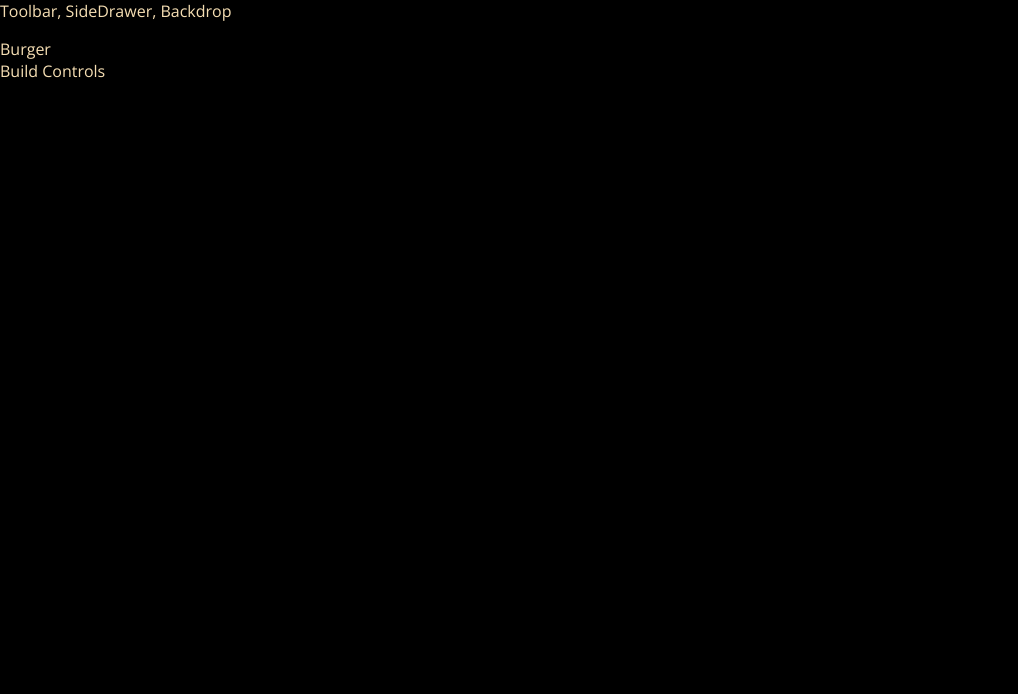
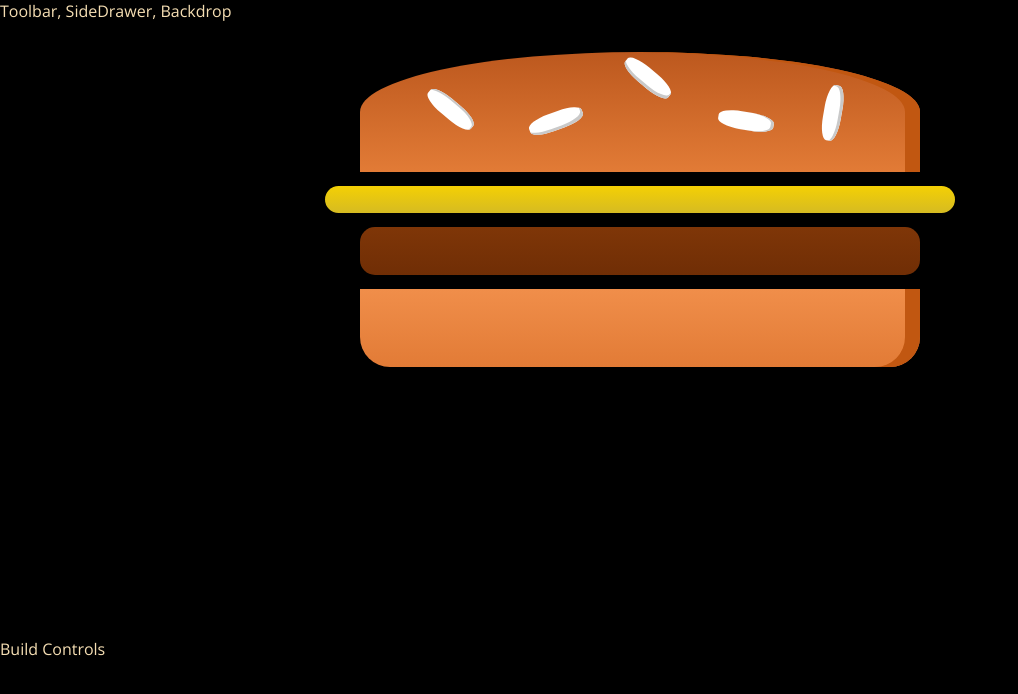
Before and after one commit to BogdanAndrijevski/react-burger-builder, a React app: page / in a window 1280 px wide. Shown: the top 694 px of the page, without its empty margins (0-1018 px from the left). Built offline with nearby package versions, Linux system fonts and the light colour scheme.

Commit message:
Starting the Burger Component

```diff
--- /dev/null
+++ b/src/components/Burger/Burger.css
@@ -0,0 +1,30 @@
+.Burger{
+    width: 100%;
+    margin: auto;
+    height: 250px;
+    /* overflow: scroll; */
+    overflow: auto;
+    text-align: center;
+    font-weight: bold;
+    font-size: 1.2rem;
+}
+
+
+@media(min-width: 500px) and (min-height: 400px){
+    .Burger{
+        width: 350px;
+        height: 300px;
+    }
+}
+@media(min-width: 500px) and (min-height: 401px){
+    .Burger{
+        width: 450px;
+        height: 400px;
+    }
+}
+@media(min-width: 1000px) and (min-height: 700px){
+    .Burger{
+        width: 700px;
+        height: 600px;
+    }
+}
--- a/src/components/Burger/Burger.js
+++ b/src/components/Burger/Burger.js
@@ -0,0 +1,16 @@
+import React from 'react';
+import classes from './Burger.css';
+import BurgerIngredient from './Burgeringredient/Burgeringredient';
+
+const burger = () => {
+    return(
+        <div className={classes.Burger}>
+            <BurgerIngredient type="bread-top"/>
+            <BurgerIngredient type="cheese"/>
+            <BurgerIngredient type="meat"/>
+            <BurgerIngredient type="bread-bottom"/>
+        </div>
+    );
+}
+
+export default burger
--- a/src/components/Burger/Burgeringredient/Burgeringredient.js
+++ b/src/components/Burger/Burgeringredient/Burgeringredient.js
@@ -39,7 +39,7 @@
     }
 }
 
-Burgeringredient.PropTypes = {
+Burgeringredient.propTypes = {
     type: PropTypes.string.isRequired
 }
 
--- a/src/containers/BurgerBuilder/BurgerBuilder.js
+++ b/src/containers/BurgerBuilder/BurgerBuilder.js
@@ -1,14 +1,14 @@
 import React, { Component } from 'react';
 
 import Aux from '../../hoc/Auxiliary';
-
+import Burger from '../../components/Burger/Burger'
 
 class BurgerBuilder extends Component{
 
     render(){
         return(
             <Aux>
-                <div>Burger</div>
+                <Burger/>
                 <div>Build Controls</div>
             </Aux>
         )
```
